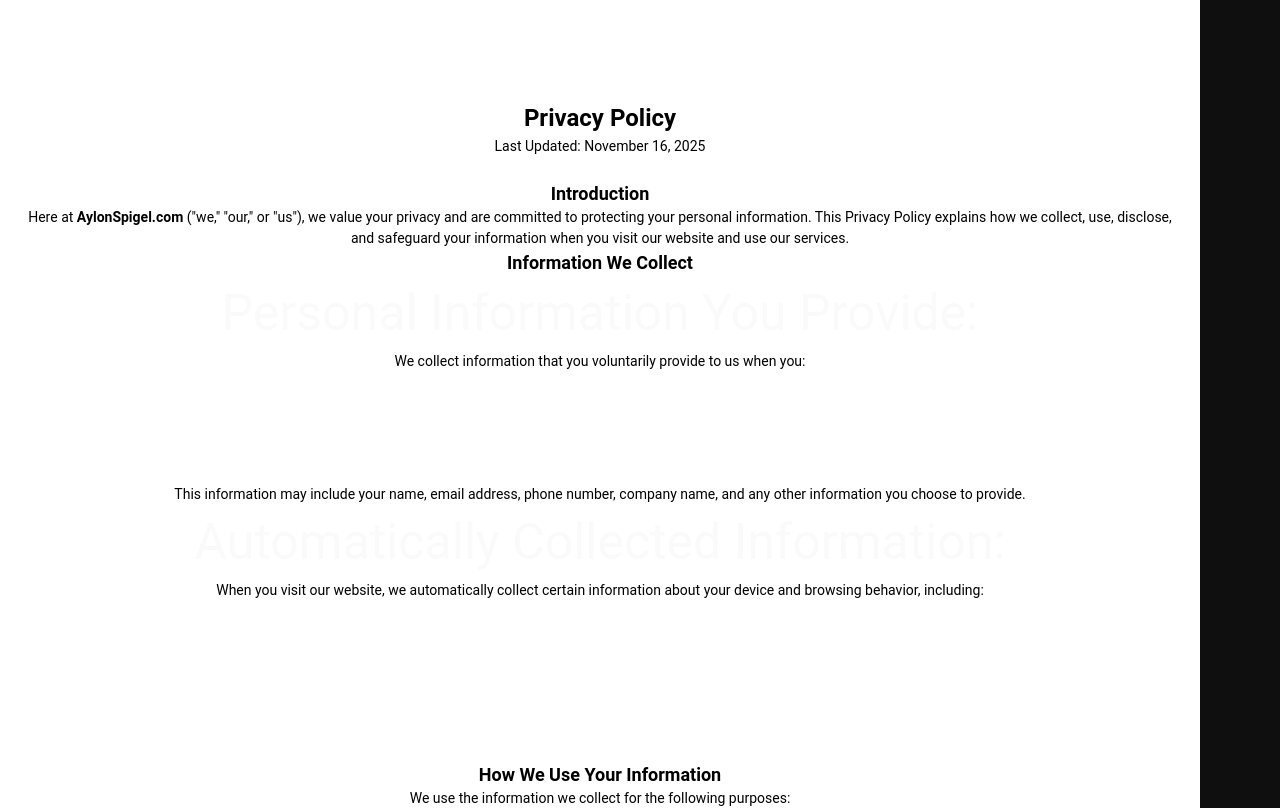
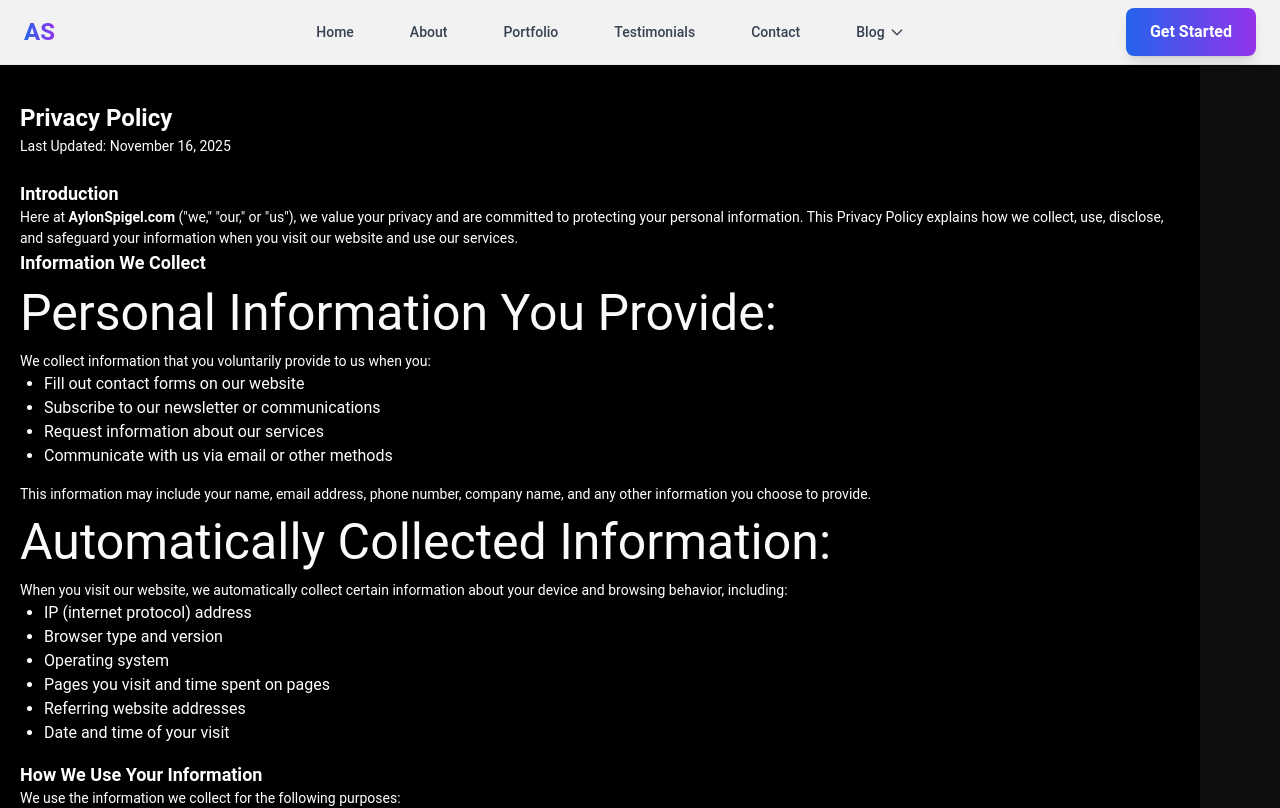
Before and after one commit to frontEndExpert/aylonspigel, a Next.js app: page /privacy in a window 1280 px wide. Shown: the top 808 px of the page. Built offline with nearby package versions, Linux system fonts and the light colour scheme.

Commit message:
Update privacy page and AI white paper components

```diff
--- a/src/components/AIwhitePaper.jsx
+++ b/src/components/AIwhitePaper.jsx
@@ -1,5 +1,6 @@
 
 import React from 'react';
+import Link from 'next/link';
 
 const AIwhitePaper = () => {
 	return (
@@ -100,10 +101,11 @@ const AIwhitePaper = () => {
 			</section>
 
 			<div className='bg-blue-50 border border-blue-200 p-6 rounded-lg my-8 text-center text-gray-800'>
-				<h2 className='text-2xl font-bold mb-4 text-blue-600 border-none mt-0'>DOWNLOAD YOUR FREE AI MARKETING BLUEPRINT</h2>
+				<h2 className='text-2xl font-bold mb-4 text-blue-600 border-none mt-0'>GET YOUR FREE AI MARKETING BLUEPRINT</h2>
 				<p className='text-base leading-relaxed'>
 					To receive the complete, expanded guide on implementing these strategies, please provide your <strong className='font-bold'>real email address</strong> and fill out the form on our front page. You will receive your complimentary PDF: <strong className='font-bold'>The Definitive Guide to Slashing CAC and Accelerating Conversion with AI.</strong>
 				</p>
+				<Link href='/#contact' className='text-2xl font-bold mb-4 text-blue-600 border-none mt-0'>CLICK HERE</Link>
 			</div>
 
 			<footer className='mt-12 pt-6 border-t border-gray-300'>
--- a/src/pages/privacy.jsx
+++ b/src/pages/privacy.jsx
@@ -3,6 +3,7 @@ import React from 'react';
 import Link from 'next/link';
 import App from '../components/App';
 import styles from '../styles/privacy.module.scss';
+import Nav from '../components/Nav';
 
 const PrivacyPage = () => {
     const currentDate = new Date().toLocaleDateString('en-US', { year: 'numeric', month: 'long', day: 'numeric' });
@@ -11,6 +12,7 @@ const PrivacyPage = () => {
         {(
             <App title="AylonSpigel.com - Privacy Policy"
                 description="Privacy Policy for AylonSpigel.com - Learn how we collect, use, and protect your personal information." >
+                    <Nav />
                 <div className={styles.headbox} >
                     <h1 className={styles.bigheader}>Privacy Policy</h1>
                     <p className="text-sm text-gray-400 mb-6">Last Updated: {currentDate}</p>
--- a/src/styles/privacy.module.scss
+++ b/src/styles/privacy.module.scss
@@ -4,21 +4,24 @@
   max-width: 1200px;
   padding: 20px;
   padding-top: 100px;
-  background-color: white;
+  background-color: black;
+  text-align: left;
 }
 .headbox .bigheader {
   font-size: 24px;
   font-weight: bold;
-  text-align: center;
-  color: black;
+  text-align: left;
+  color: white;
 }
 .headbox > h2 {
+  text-align: left;
   font-size: 18px;
   font-weight: bold;
-  color: black;
+  color: white;
 }
 .headbox > p {
+  text-align: left;
   font-size: 14px;
   font-weight: normal;
-  color: black;
+  color: white;
 }
```
